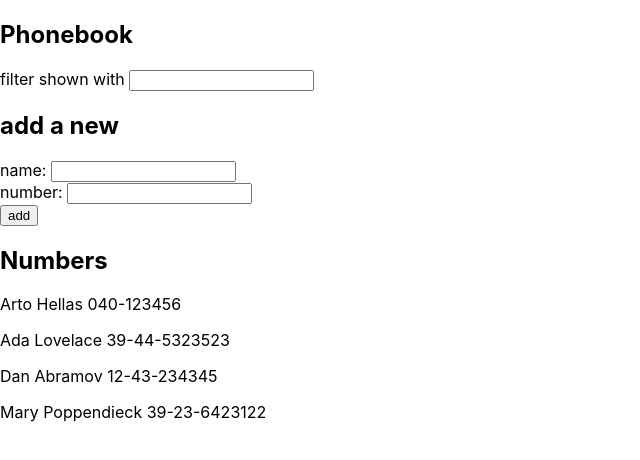
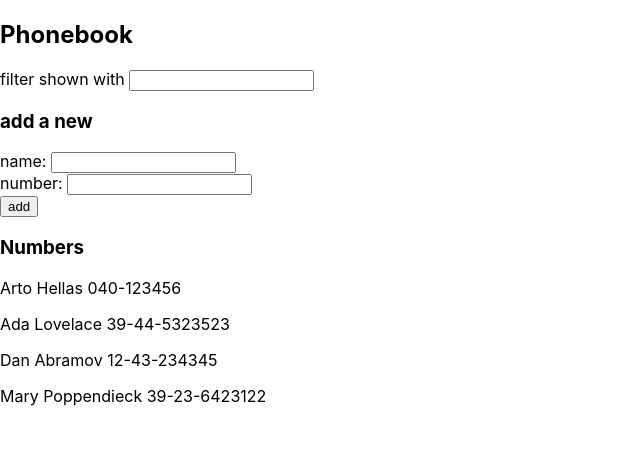
Before and after one commit to AHEriksen/Full-Stack-Open-2019, a React (Create React App) app in the folder part2/phonebook/: page / in a window 1280 px wide. Shown: the top 460 px of the page, without its empty margins (0-640 px from the left). Built offline with nearby package versions, Linux system fonts and the light colour scheme; the HTML template or start-up script is replaced by a standard one.

Commit message:
2.10 extracted components

```diff
--- a/part2/phonebook/src/App.js
+++ b/part2/phonebook/src/App.js
@@ -1,4 +1,27 @@
 import React, { useState } from 'react';
+
+const Filter = ({newSearch, handleNewSearch}) => (
+  <div>
+    filter shown with <input value={newSearch} onChange={handleNewSearch}/>
+  </div>
+);
+
+const PersonForm = ({addPerson, newName, handleNameChange,
+                     newNum, handleNumChange}) => (
+  <form onSubmit={addPerson}>
+    <div>
+      name: <input value={newName} onChange={handleNameChange}/>
+    </div>
+    <div>
+      number: <input value={newNum} onChange={handleNumChange}/>
+    </div>
+    <div>
+      <button type="submit">add</button>
+    </div>
+  </form>
+);
+
+const Persons = ({display}) => display();
 
 const App = () => {
   const [persons, setPersons] = useState([
@@ -34,23 +57,18 @@ const App = () => {
   return (
     <div>
       <h2>Phonebook</h2>
-      <div>
-        filter shown with <input value={newSearch} onChange={handleNewSearch}/>
-      </div>
-      <h2>add a new</h2>
-      <form onSubmit={addPerson}>
-        <div>
-          name: <input value={newName} onChange={handleNameChange}/>
-        </div>
-        <div>
-          number: <input value={newNum} onChange={handleNumChange}/>
-        </div>
-        <div>
-          <button type="submit">add</button>
-        </div>
-      </form>
-      <h2>Numbers</h2>
-      {display()}
+
+      <Filter newSearch={newSearch} handleNewSearch={handleNewSearch}/>
+
+      <h3>add a new</h3>
+
+      <PersonForm addPerson={addPerson} newName={newName}
+                  handleNameChange={handleNameChange} newNum={newNum}
+                  handleNumChange={handleNumChange} />
+
+      <h3>Numbers</h3>
+
+      <Persons display={display}/>
     </div>
   );
 };
```
